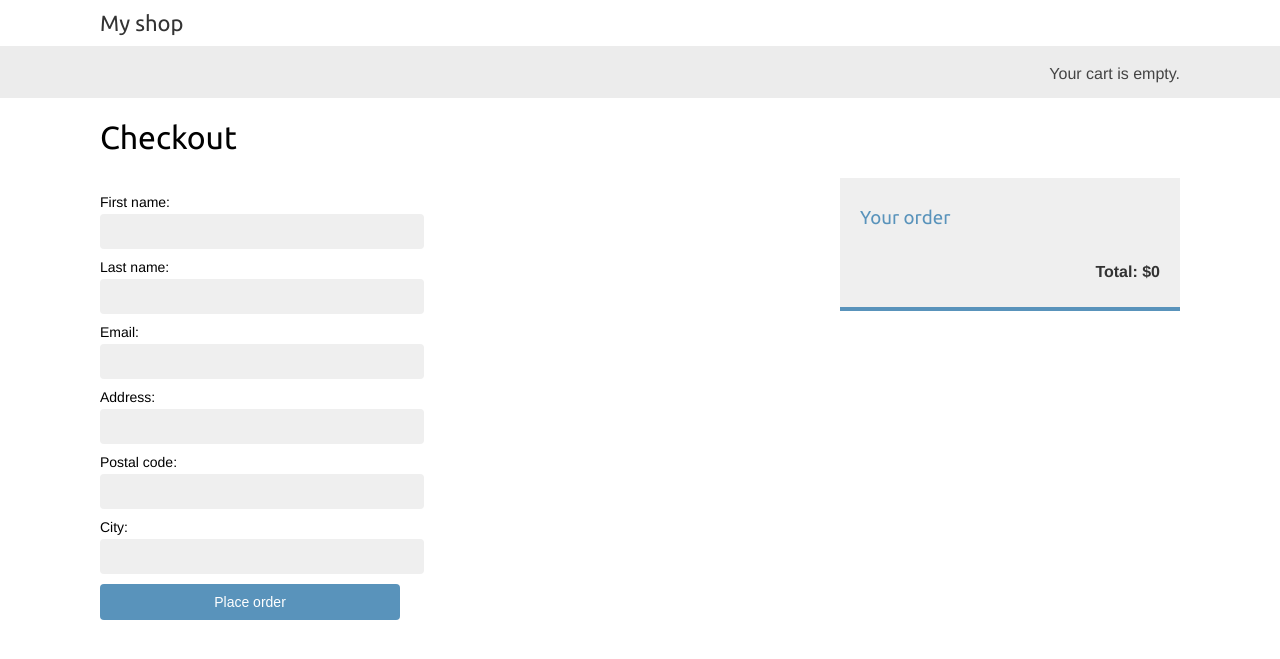
After one commit to mista-ai/myshop, a Django app: page /orders/create/ in a window 1280 px wide. The commit adds this page. Shown: the top 659 px of the page. Run offline with Django 4.2, Linux system fonts and the light colour scheme.

Commit message:
templates for orders craeted

```diff
--- a/cart/templates/cart/detail.html
+++ b/cart/templates/cart/detail.html
@@ -56,6 +56,6 @@ Your shopping cart
 </table>
 <p class="text-right">
   <a href="{% url 'shop:product_list' %}" class="button light">Continue shopping</a>
-  <a href="#" class="button">Checkout</a>
+  <a href="{% url 'orders:order_create' %}" class="button">Checkout</a>
 </p>
 {% endblock %}
--- a/myshop/urls.py
+++ b/myshop/urls.py
@@ -23,6 +23,7 @@ from django.conf import settings
 urlpatterns = [
     path('admin/', admin.site.urls),
     path('cart/', include('cart.urls', namespace='cart')),
+    path('orders/', include('orders.urls', namespace='orders')),
     path('', include('shop.urls', namespace='shop')),
 ]
 
--- a/orders/forms.py
+++ b/orders/forms.py
@@ -3,5 +3,6 @@ from .models import Order
 
 
 class OrderCreateForm(forms.ModelForm):
-    model = Order
-    fields = ['first_name', 'last_name', 'email', 'address', 'postal_code', 'city']
+    class Meta:
+        model = Order
+        fields = ['first_name', 'last_name', 'email', 'address', 'postal_code', 'city']
--- /dev/null
+++ b/orders/templates/orders/order/create.html
@@ -0,0 +1,26 @@
+{% extends "shop/base.html" %}
+
+{% block title %}
+  Checkout
+{% endblock %}
+
+{% block content %}
+  <h1>Checkout</h1>
+  <div class="order-info">
+    <h3>Your order</h3>
+    <ul>
+      {% for item in cart %}
+        <li>
+          {{ item.quantity }}x {{ item.product.name }}
+          <span>${{ item.total_price }}</span>
+        </li>
+      {% endfor %}
+    </ul>
+    <p>Total: ${{ cart.get_total_price }}</p>
+  </div>
+  <form method="post" class="order-form">
+    {{ form.as_p }}
+    <p><input type="submit" value="Place order"></p>
+    {% csrf_token %}
+  </form>
+{% endblock %}
--- a/orders/views.py
+++ b/orders/views.py
@@ -11,7 +11,8 @@ def order_create(request):
         if form.is_valid():
             order = form.save()
             for item in cart:
-                OrderItem.objects.create(order=order, product=item['product'], quantity=item['quantity'])
+                OrderItem.objects.create(order=order, product=item['product'],
+                                         price=item['price'], quantity=item['quantity'])
             cart.clear()
             return render(request, 'orders/order/created.html', {'order': order})
     else:
--- a/shop/templates/shop/base.html
+++ b/shop/templates/shop/base.html
@@ -19,7 +19,7 @@
           {{ total_items }} item{{ total_items|pluralize }},
           ${{ cart.get_total_price }}
         </a>
-      {% else %}
+      {% elif not order %}
         Your cart is empty.
       {% endif %}
     {% endwith %}
```
Also changed, not shown: orders/templates/orders/order/created.html (added, +10 -0 lines), db.sqlite3.
